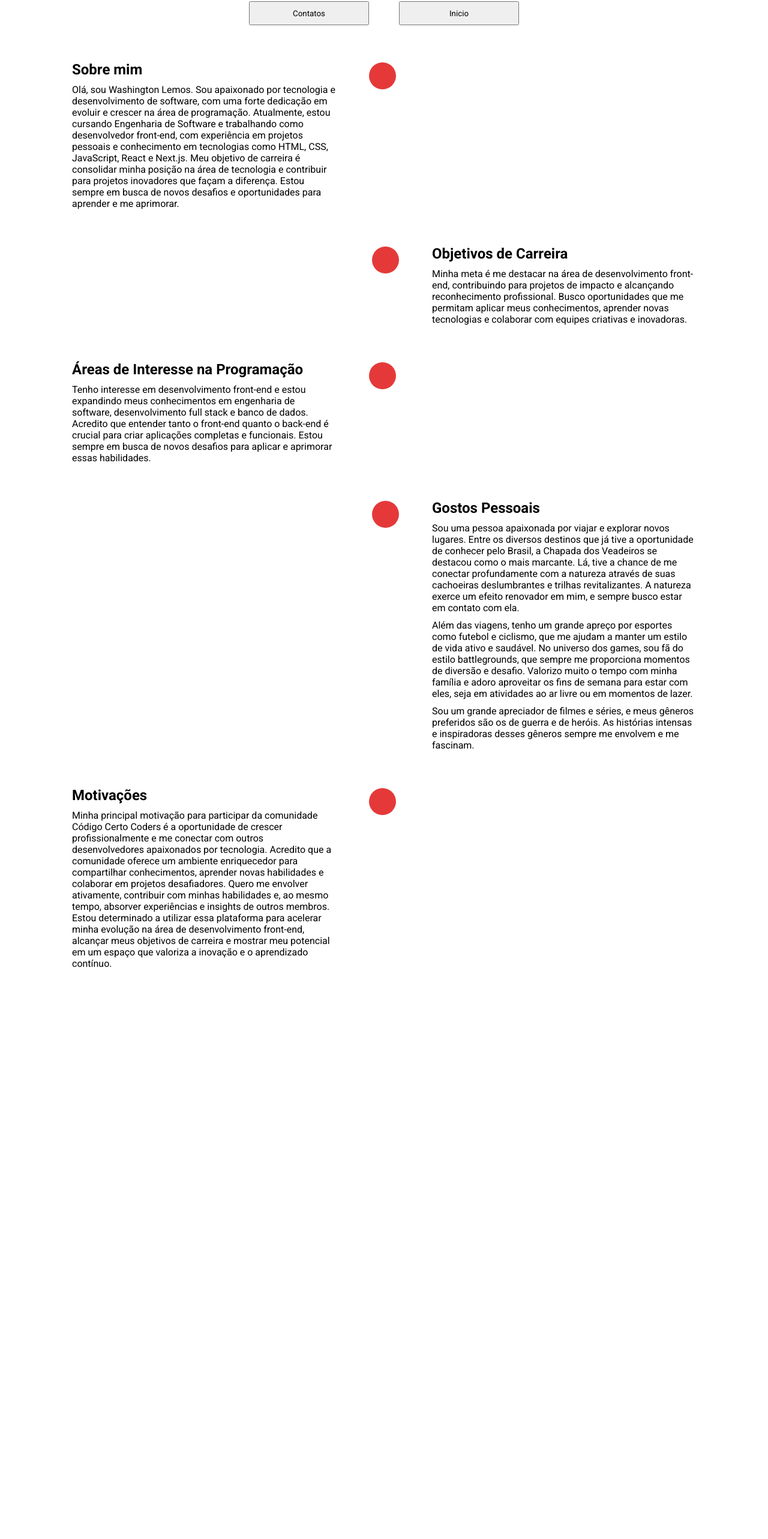
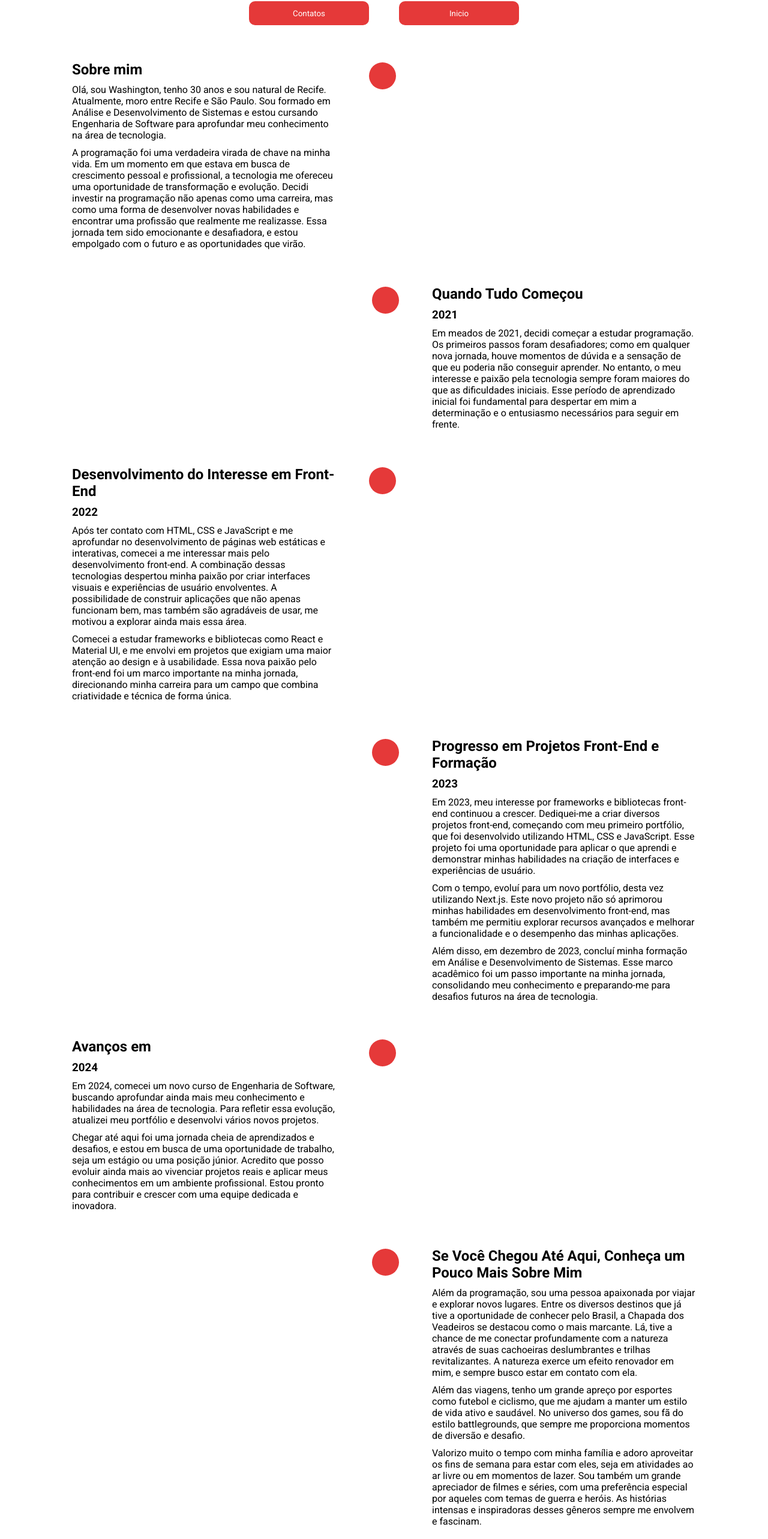
Before and after one commit to lemosdiego/new-portfolio, a Next.js app: page /aboutMe-page in a window 1280 px wide. Shown: the part 28-2594 px from the top of the page at 60% size. Before the commit the page ends 1774 px from the top, so only its background shows below. Built offline with nearby package versions, Linux system fonts and the light colour scheme.

Commit message:
Atualizando a páginasobre mim, contando um pouco da minha história através de uma timeline

```diff
--- a/src/app/aboutMe-page/aboutme.module.css
+++ b/src/app/aboutMe-page/aboutme.module.css
@@ -161,6 +161,12 @@
     width: 130px;
     height: 40px;
     font-size: 0.9rem;
+    border: none;
+    background: none;
+    background-color: #e53939;
+    border-radius: 4px;
+    color: #fff;
+    cursor: pointer;
   }
   .timeline {
     margin: 50px auto;
@@ -216,5 +222,14 @@
   .button {
     width: 200px;
     height: 40px;
+    border: none;
+    background: none;
+    background-color: #e53939;
+    border-radius: 10px;
+    color: #fff;
+    cursor: pointer;
   }
 }
+.button:hover {
+  background-color: #e53939d8;
+}
--- a/src/app/aboutMe-page/page.js
+++ b/src/app/aboutMe-page/page.js
@@ -22,16 +22,20 @@ const About = () => {
           <div className={Styles.textBox}>
             <h2 id="sobre">Sobre mim</h2>
             <p>
-              Olá, sou Washington Lemos. Sou apaixonado por tecnologia e
-              desenvolvimento de software, com uma forte dedicação em evoluir e
-              crescer na área de programação. Atualmente, estou cursando
-              Engenharia de Software e trabalhando como desenvolvedor front-end,
-              com experiência em projetos pessoais e conhecimento em tecnologias
-              como HTML, CSS, JavaScript, React e Next.js. Meu objetivo de
-              carreira é consolidar minha posição na área de tecnologia e
-              contribuir para projetos inovadores que façam a diferença. Estou
-              sempre em busca de novos desafios e oportunidades para aprender e
-              me aprimorar.
+              Olá, sou Washington, tenho 30 anos e sou natural de Recife.
+              Atualmente, moro entre Recife e São Paulo. Sou formado em Análise
+              e Desenvolvimento de Sistemas e estou cursando Engenharia de
+              Software para aprofundar meu conhecimento na área de tecnologia.
+            </p>
+            <p>
+              A programação foi uma verdadeira virada de chave na minha vida. Em
+              um momento em que estava em busca de crescimento pessoal e
+              profissional, a tecnologia me ofereceu uma oportunidade de
+              transformação e evolução. Decidi investir na programação não
+              apenas como uma carreira, mas como uma forma de desenvolver novas
+              habilidades e encontrar uma profissão que realmente me realizasse.
+              Essa jornada tem sido emocionante e desafiadora, e estou empolgado
+              com o futuro e as oportunidades que virão.
             </p>
             <span className={Styles.leftContainerArrow}></span>
           </div>
@@ -39,13 +43,17 @@ const About = () => {
         <div className={`${Styles.container} ${Styles.rightContainer}`}>
           <div className={Styles.iconContainer}></div>
           <div className={Styles.textBox}>
-            <h2 id="objetivos">Objetivos de Carreira</h2>
+            <h2 id="objetivos">Quando Tudo Começou</h2>
+            <h3>2021</h3>
             <p>
-              Minha meta é me destacar na área de desenvolvimento front-end,
-              contribuindo para projetos de impacto e alcançando reconhecimento
-              profissional. Busco oportunidades que me permitam aplicar meus
-              conhecimentos, aprender novas tecnologias e colaborar com equipes
-              criativas e inovadoras.
+              Em meados de 2021, decidi começar a estudar programação. Os
+              primeiros passos foram desafiadores; como em qualquer nova
+              jornada, houve momentos de dúvida e a sensação de que eu poderia
+              não conseguir aprender. No entanto, o meu interesse e paixão pela
+              tecnologia sempre foram maiores do que as dificuldades iniciais.
+              Esse período de aprendizado inicial foi fundamental para despertar
+              em mim a determinação e o entusiasmo necessários para seguir em
+              frente.
             </p>
             <span className={Styles.rightContainerArrow}></span>
           </div>
@@ -53,14 +61,23 @@ const About = () => {
         <div className={`${Styles.container} ${Styles.leftContainer}`}>
           <div className={Styles.iconContainer}></div>
           <div className={Styles.textBox}>
-            <h2 id="interesses">Áreas de Interesse na Programação</h2>
+            <h2 id="interesses">Desenvolvimento do Interesse em Front-End</h2>
+            <h3>2022</h3>
             <p>
-              Tenho interesse em desenvolvimento front-end e estou expandindo
-              meus conhecimentos em engenharia de software, desenvolvimento full
-              stack e banco de dados. Acredito que entender tanto o front-end
-              quanto o back-end é crucial para criar aplicações completas e
-              funcionais. Estou sempre em busca de novos desafios para aplicar e
-              aprimorar essas habilidades.
+              Após ter contato com HTML, CSS e JavaScript e me aprofundar no
+              desenvolvimento de páginas web estáticas e interativas, comecei a
+              me interessar mais pelo desenvolvimento front-end. A combinação
+              dessas tecnologias despertou minha paixão por criar interfaces
+              visuais e experiências de usuário envolventes. A possibilidade de
+              construir aplicações que não apenas funcionam bem, mas também são
+              agradáveis de usar, me motivou a explorar ainda mais essa área.
+            </p>
+            <p>
+              Comecei a estudar frameworks e bibliotecas como React e Material
+              UI, e me envolvi em projetos que exigiam uma maior atenção ao
+              design e à usabilidade. Essa nova paixão pelo front-end foi um
+              marco importante na minha jornada, direcionando minha carreira
+              para um campo que combina criatividade e técnica de forma única.
             </p>
             <span className={Styles.leftContainerArrow}></span>
           </div>
@@ -68,29 +85,28 @@ const About = () => {
         <div className={`${Styles.container} ${Styles.rightContainer}`}>
           <div className={Styles.iconContainer}></div>
           <div className={Styles.textBox}>
-            <h2 id="gostos">Gostos Pessoais</h2>
+            <h2 id="gostos">Progresso em Projetos Front-End e Formação</h2>
+            <h3>2023</h3>
             <p>
-              Sou uma pessoa apaixonada por viajar e explorar novos lugares.
-              Entre os diversos destinos que já tive a oportunidade de conhecer
-              pelo Brasil, a Chapada dos Veadeiros se destacou como o mais
-              marcante. Lá, tive a chance de me conectar profundamente com a
-              natureza através de suas cachoeiras deslumbrantes e trilhas
-              revitalizantes. A natureza exerce um efeito renovador em mim, e
-              sempre busco estar em contato com ela.
+              Em 2023, meu interesse por frameworks e bibliotecas front-end
+              continuou a crescer. Dediquei-me a criar diversos projetos
+              front-end, começando com meu primeiro portfólio, que foi
+              desenvolvido utilizando HTML, CSS e JavaScript. Esse projeto foi
+              uma oportunidade para aplicar o que aprendi e demonstrar minhas
+              habilidades na criação de interfaces e experiências de usuário.
             </p>
             <p>
-              Além das viagens, tenho um grande apreço por esportes como futebol
-              e ciclismo, que me ajudam a manter um estilo de vida ativo e
-              saudável. No universo dos games, sou fã do estilo battlegrounds,
-              que sempre me proporciona momentos de diversão e desafio. Valorizo
-              muito o tempo com minha família e adoro aproveitar os fins de
-              semana para estar com eles, seja em atividades ao ar livre ou em
-              momentos de lazer.
+              Com o tempo, evoluí para um novo portfólio, desta vez utilizando
+              Next.js. Este novo projeto não só aprimorou minhas habilidades em
+              desenvolvimento front-end, mas também me permitiu explorar
+              recursos avançados e melhorar a funcionalidade e o desempenho das
+              minhas aplicações.
             </p>
             <p>
-              Sou um grande apreciador de filmes e séries, e meus gêneros
-              preferidos são os de guerra e de heróis. As histórias intensas e
-              inspiradoras desses gêneros sempre me envolvem e me fascinam.
+              Além disso, em dezembro de 2023, concluí minha formação em Análise
+              e Desenvolvimento de Sistemas. Esse marco acadêmico foi um passo
+              importante na minha jornada, consolidando meu conhecimento e
+              preparando-me para desafios futuros na área de tecnologia.
             </p>
             <span className={Styles.rightContainerArrow}></span>
           </div>
@@ -98,22 +114,121 @@ const About = () => {
         <div className={`${Styles.container} ${Styles.leftContainer}`}>
           <div className={Styles.iconContainer}></div>
           <div className={Styles.textBox}>
-            <h2 id="motivacoes">Motivações</h2>
+            <h2 id="motivacoes">Avanços em </h2>
+            <h3>2024</h3>
             <p>
-              Minha principal motivação para participar da comunidade Código
-              Certo Coders é a oportunidade de crescer profissionalmente e me
-              conectar com outros desenvolvedores apaixonados por tecnologia.
-              Acredito que a comunidade oferece um ambiente enriquecedor para
-              compartilhar conhecimentos, aprender novas habilidades e colaborar
-              em projetos desafiadores. Quero me envolver ativamente, contribuir
-              com minhas habilidades e, ao mesmo tempo, absorver experiências e
-              insights de outros membros. Estou determinado a utilizar essa
-              plataforma para acelerar minha evolução na área de desenvolvimento
-              front-end, alcançar meus objetivos de carreira e mostrar meu
-              potencial em um espaço que valoriza a inovação e o aprendizado
-              contínuo.
+              Em 2024, comecei um novo curso de Engenharia de Software, buscando
+              aprofundar ainda mais meu conhecimento e habilidades na área de
+              tecnologia. Para refletir essa evolução, atualizei meu portfólio e
+              desenvolvi vários novos projetos.
+            </p>
+            <p>
+              Chegar até aqui foi uma jornada cheia de aprendizados e desafios,
+              e estou em busca de uma oportunidade de trabalho, seja um estágio
+              ou uma posição júnior. Acredito que posso evoluir ainda mais ao
+              vivenciar projetos reais e aplicar meus conhecimentos em um
+              ambiente profissional. Estou pronto para contribuir e crescer com
+              uma equipe dedicada e inovadora.
             </p>
             <span className={Styles.leftContainerArrow}></span>
+          </div>
+        </div>
+        <div className={`${Styles.container} ${Styles.rightContainer}`}>
+          <div className={Styles.iconContainer}></div>
+          <div className={Styles.textBox}>
+            <h2 id="gostos">
+              Se Você Chegou Até Aqui, Conheça um Pouco Mais Sobre Mim
+            </h2>
+            <p>
+              Além da programação, sou uma pessoa apaixonada por viajar e
+              explorar novos lugares. Entre os diversos destinos que já tive a
+              oportunidade de conhecer pelo Brasil, a Chapada dos Veadeiros se
+              destacou como o mais marcante. Lá, tive a chance de me conectar
+              profundamente com a natureza através de suas cachoeiras
+              deslumbrantes e trilhas revitalizantes. A natureza exerce um
+              efeito renovador em mim, e sempre busco estar em contato com ela.
+            </p>
+            <p>
+              Além das viagens, tenho um grande apreço por esportes como futebol
+              e ciclismo, que me ajudam a manter um estilo de vida ativo e
+              saudável. No universo dos games, sou fã do estilo battlegrounds,
+              que sempre me proporciona momentos de diversão e desafio.
+            </p>
+            <p>
+              Valorizo muito o tempo com minha família e adoro aproveitar os
+              fins de semana para estar com eles, seja em atividades ao ar livre
+              ou em momentos de lazer. Sou também um grande apreciador de filmes
+              e séries, com uma preferência especial por aqueles com temas de
+              guerra e heróis. As histórias intensas e inspiradoras desses
+              gêneros sempre me envolvem e fascinam.
+            </p>
+            <span className={Styles.rightContainerArrow}></span>
+          </div>
+        </div>
+        <div className={`${Styles.container} ${Styles.leftContainer}`}>
+          <div className={Styles.iconContainer}></div>
+          <div className={Styles.textBox}>
+            <h2 id="motivacoes">Minhas Motivações e Visões de Futuro </h2>
+            <p>
+              Minha principal motivação é alcançar meu tão sonhado "sim",
+              provando para mim mesmo que sou capaz de crescer tanto
+              profissionalmente quanto pessoalmente. Este objetivo não é apenas
+              sobre conquistar uma posição ou um título, mas sobre demonstrar
+              minha capacidade de superar desafios e alcançar minhas metas com
+              dedicação e esforço.
+            </p>
+            <p>
+              Minha visão de futuro é viver fazendo o que aprendi a gostar,
+              especialmente no campo da tecnologia. Acredito que, com o
+              conhecimento e as habilidades que desenvolvi, poderei construir
+              uma carreira gratificante e significativa. Além disso, desejo
+              aproveitar as oportunidades que a tecnologia pode proporcionar
+              para viajar e conhecer novos lugares, experimentando momentos
+              únicos com minha família.
+            </p>
+            <p>
+              Com a ajuda da tecnologia, estou confiante de que poderei realizar
+              esses sonhos e criar uma vida plena e equilibrada. Acredito que a
+              combinação de crescimento profissional, exploração do mundo e
+              tempo de qualidade com meus entes queridos formará a base de um
+              futuro satisfatório e enriquecedor.
+            </p>
+            <span className={Styles.leftContainerArrow}></span>
+          </div>
+        </div>
+        <div className={`${Styles.container} ${Styles.rightContainer}`}>
+          <div className={Styles.iconContainer}></div>
+          <div className={Styles.textBox}>
+            <h2 id="gostos">O Que Esperar de Mim</h2>
+            <p>
+              Você pode esperar de mim uma grande vontade de aprender e uma
+              abordagem autodidata para o desenvolvimento profissional. Tenho
+              uma forte determinação para aprender na prática e enfrentar
+              desafios de frente, o que me permite crescer constantemente e
+              evoluir como profissional.
+            </p>
+            <p>
+              Uma das minhas principais qualidades é a capacidade de ser
+              autodidata. Estou sempre em busca de novas formas de adquirir
+              conhecimento e aprimorar minhas habilidades, mesmo fora dos
+              ambientes formais de aprendizado. Esse espírito proativo me ajuda
+              a enfrentar problemas complexos e encontrar soluções criativas.
+            </p>
+            <p>
+              Estou ciente de que o caminho não será fácil, mas acredito
+              firmemente que os desafios são oportunidades valiosas de
+              aprendizado. Estou preparado para encarar dificuldades, sabendo
+              que é através desses desafios que conseguiremos aprender e
+              evoluir.
+            </p>
+            <p>
+              Espero trazer para a equipe não apenas minhas habilidades
+              técnicas, mas também meu entusiasmo para enfrentar novos desafios
+              e minha disposição para crescer e me adaptar. Estou pronto para
+              contribuir e evoluir em um ambiente que valorize a inovação e o
+              desenvolvimento contínuo.
+            </p>
+            <span className={Styles.rightContainerArrow}></span>
           </div>
         </div>
       </div>
--- a/src/app/contact-page/contact.module.css
+++ b/src/app/contact-page/contact.module.css
@@ -299,7 +299,6 @@
     font-size: 1.1rem;
   }
 
-
   .formulario {
     width: 55%;
     height: 100%;
@@ -411,7 +410,6 @@
     justify-content: flex-start;
   }
 
-
   .descricao ul {
     width: 100%;
     height: 100%;
@@ -488,7 +486,6 @@
     margin-top: 10px;
   }
 
-
   .containerMenu {
     width: 65%;
     height: 10%;
@@ -505,7 +502,6 @@
 
 .descricao ul li:hover {
   color: #e53939;
-    ;
   transform: scale(1.2);
 }
 
```
Also changed, not shown: src/app/contact-page/page.js (+53 -14 lines). Lines whose indentation alone changed are shown as unchanged.
